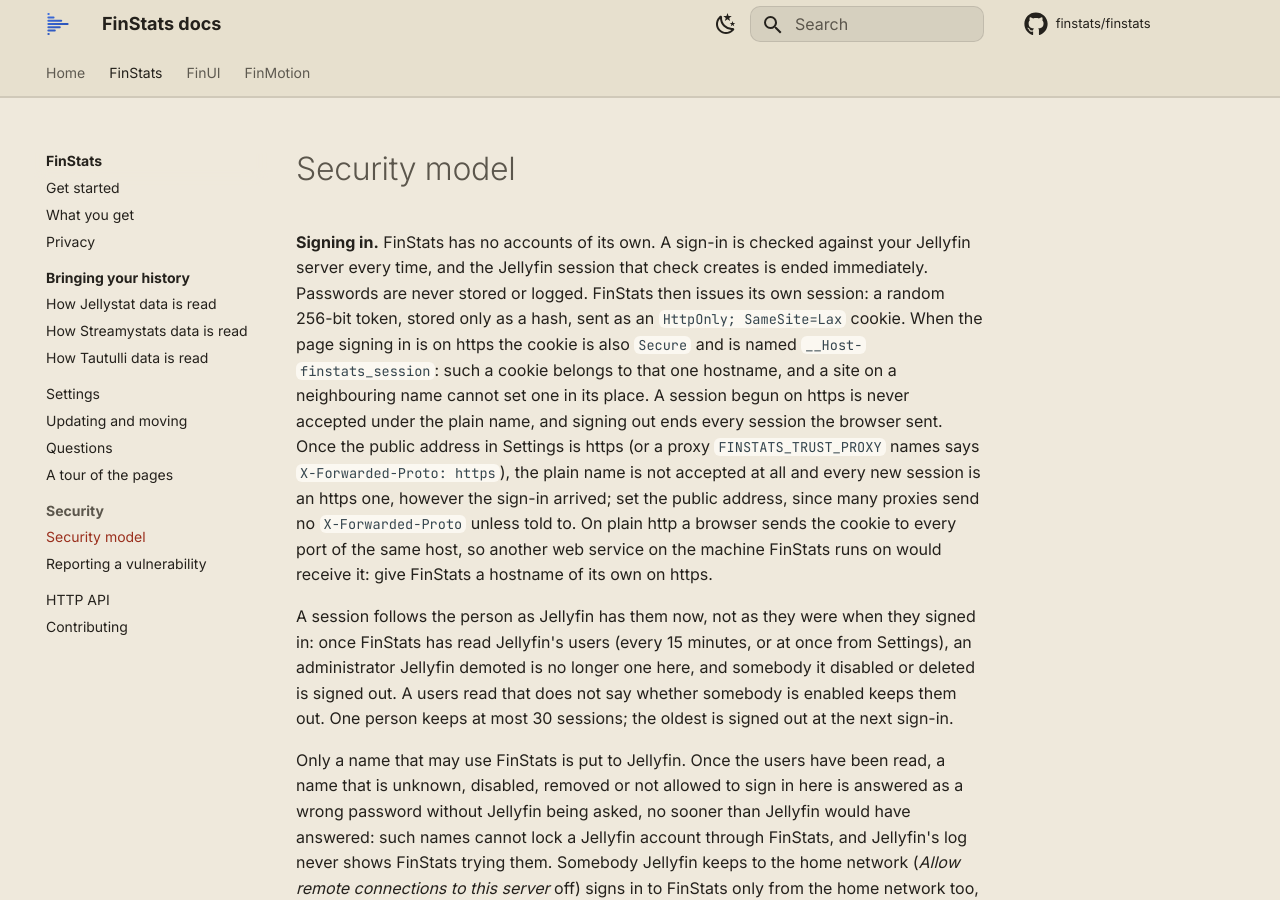
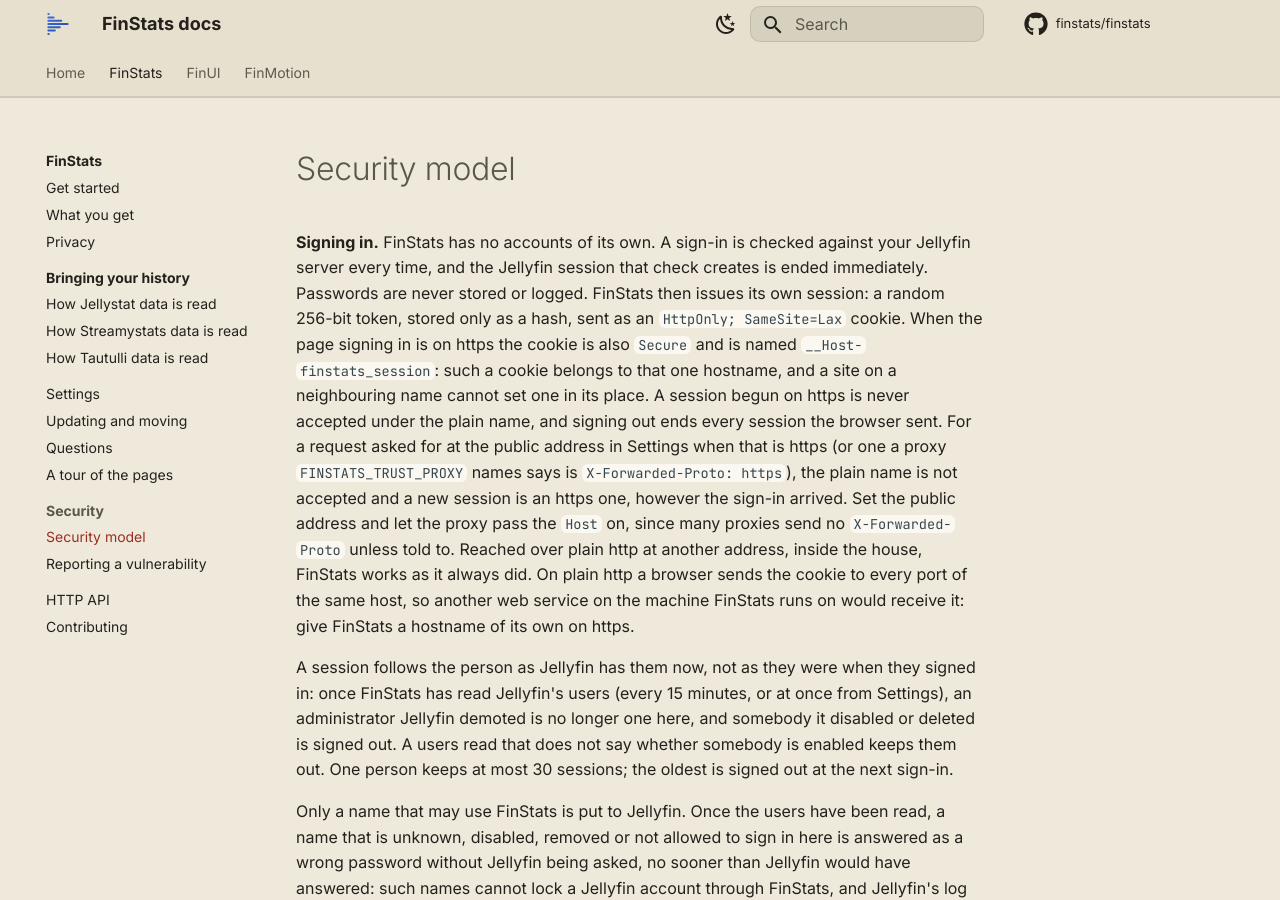
Before and after one commit to finstats/docs, an MkDocs documentation site: the page built from docs/finstats/security.md, in a window 1280 px wide and 900 px high. Built offline with MkDocs 1.6.1 and Material for MkDocs 9.7.7, drawn with Linux system fonts in a browser that asks for light colours; comment, search, counter and statistics services are not loaded.

Commit message:
docs(finstats): the __Host- rule applies at the https public address, not inside the house over http

```diff
--- a/docs/finstats/security.md
+++ b/docs/finstats/security.md
@@ -6,9 +6,11 @@ never stored or logged. FinStats then issues its own session: a random 256-bit t
 as a hash, sent as an `HttpOnly; SameSite=Lax` cookie. When the page signing in is on https the cookie is also `Secure`
 and is named `__Host-finstats_session`: such a cookie belongs to that one hostname, and a site on a neighbouring name
 cannot set one in its place. A session begun on https is never accepted under the plain name, and signing out ends every
-session the browser sent. Once the public address in Settings is https (or a proxy `FINSTATS_TRUST_PROXY` names says
-`X-Forwarded-Proto: https`), the plain name is not accepted at all and every new session is an https one, however the
-sign-in arrived; set the public address, since many proxies send no `X-Forwarded-Proto` unless told to. On plain http a browser sends the cookie to every port of the same host, so another web
+session the browser sent. For a request asked for at the public address in Settings when that is https (or one a proxy `FINSTATS_TRUST_PROXY`
+names says is `X-Forwarded-Proto: https`), the plain name is not accepted and a new session is an https one, however the
+sign-in arrived. Set the public address and let the proxy pass the `Host` on, since many proxies send no
+`X-Forwarded-Proto` unless told to. Reached over plain http at another address, inside the house, FinStats works as it
+always did. On plain http a browser sends the cookie to every port of the same host, so another web
 service on the machine FinStats runs on would receive it: give FinStats a hostname of its own on https.
 
 A session follows the person as Jellyfin has them now, not as they were when they signed in: once
```
